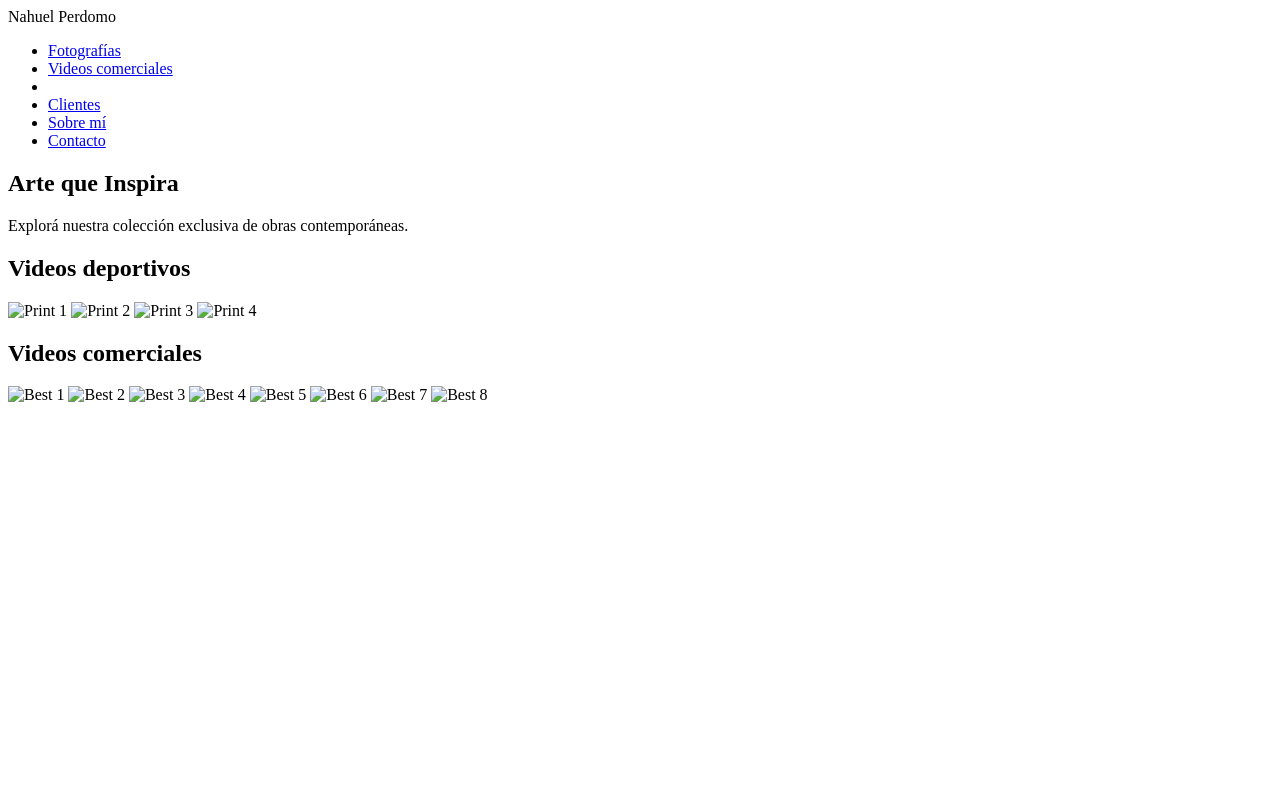
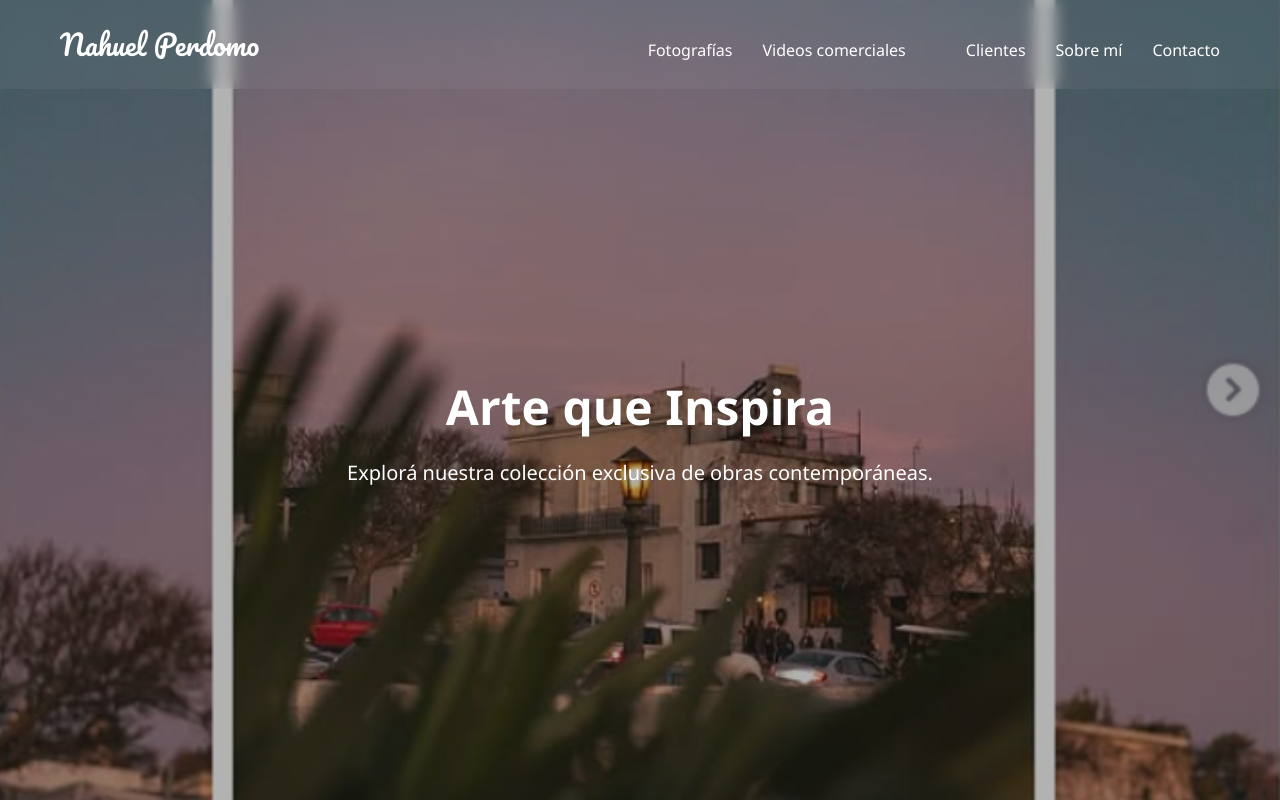
Before and after one commit to alanperdomo1107-wq/AlanperdomoPage, a plain HTML site: page index.html in a window 1280 px wide. Shown: the top 802 px of the page. Drawn offline with Linux system fonts and the light colour scheme; a script that the page names is missing.

Commit message:
Update index.html

```diff
--- a/index.html
+++ b/index.html
@@ -4,7 +4,7 @@
   <meta charset="UTF-8" />
   <link href="https://fonts.googleapis.com/css2?family=Pacifico&display=swap" rel="stylesheet"><!--Trae la fuente pacifico.-->
   <meta name="viewport" content="width=device-width, initial-scale=1.0" />
-  <link rel="stylesheet" href="chatgpt.css" />
+  <link rel="stylesheet" href="style.css" />
   <title>Portafolio Nahuel</title>
 </head>
 <body>
```
